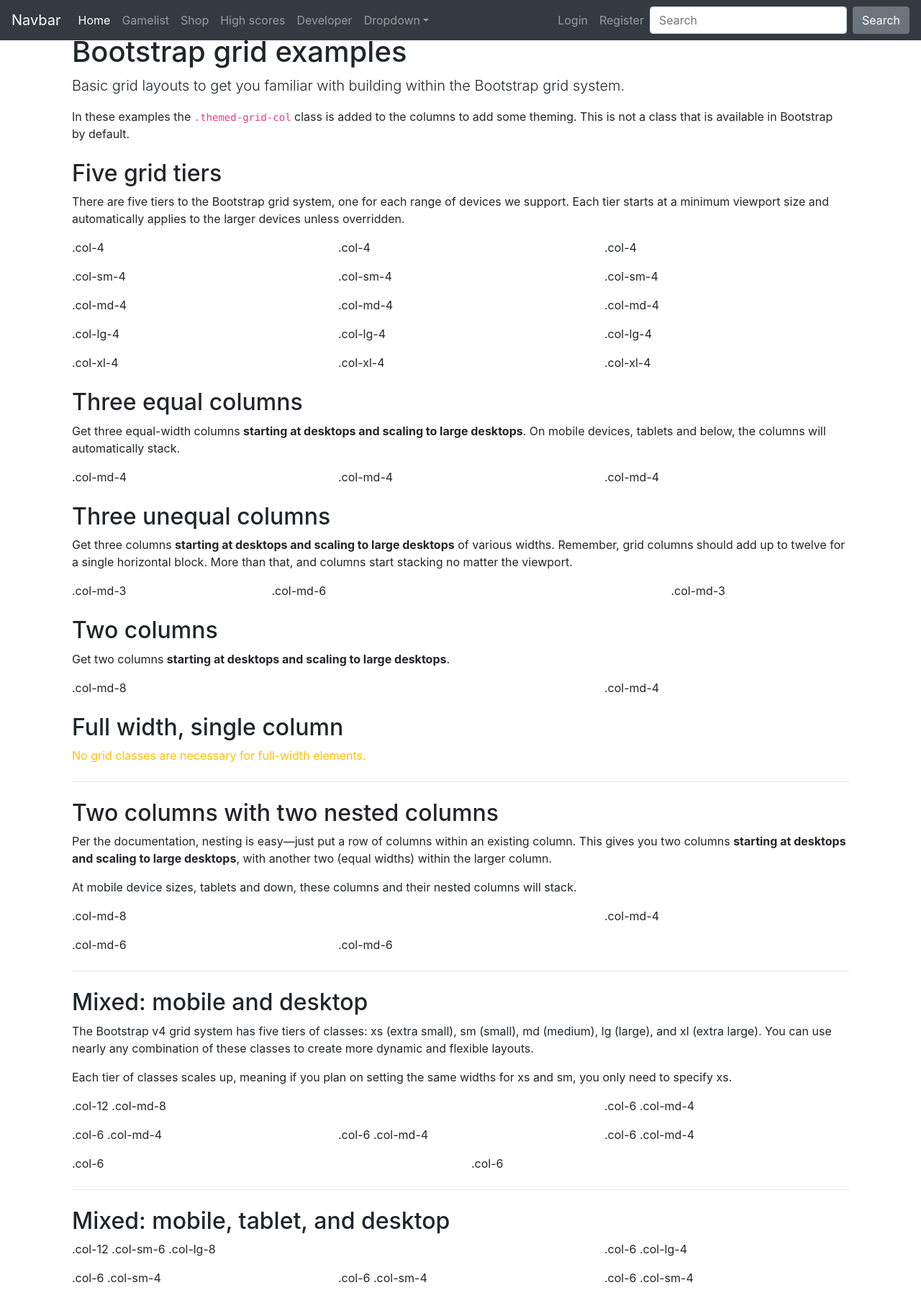
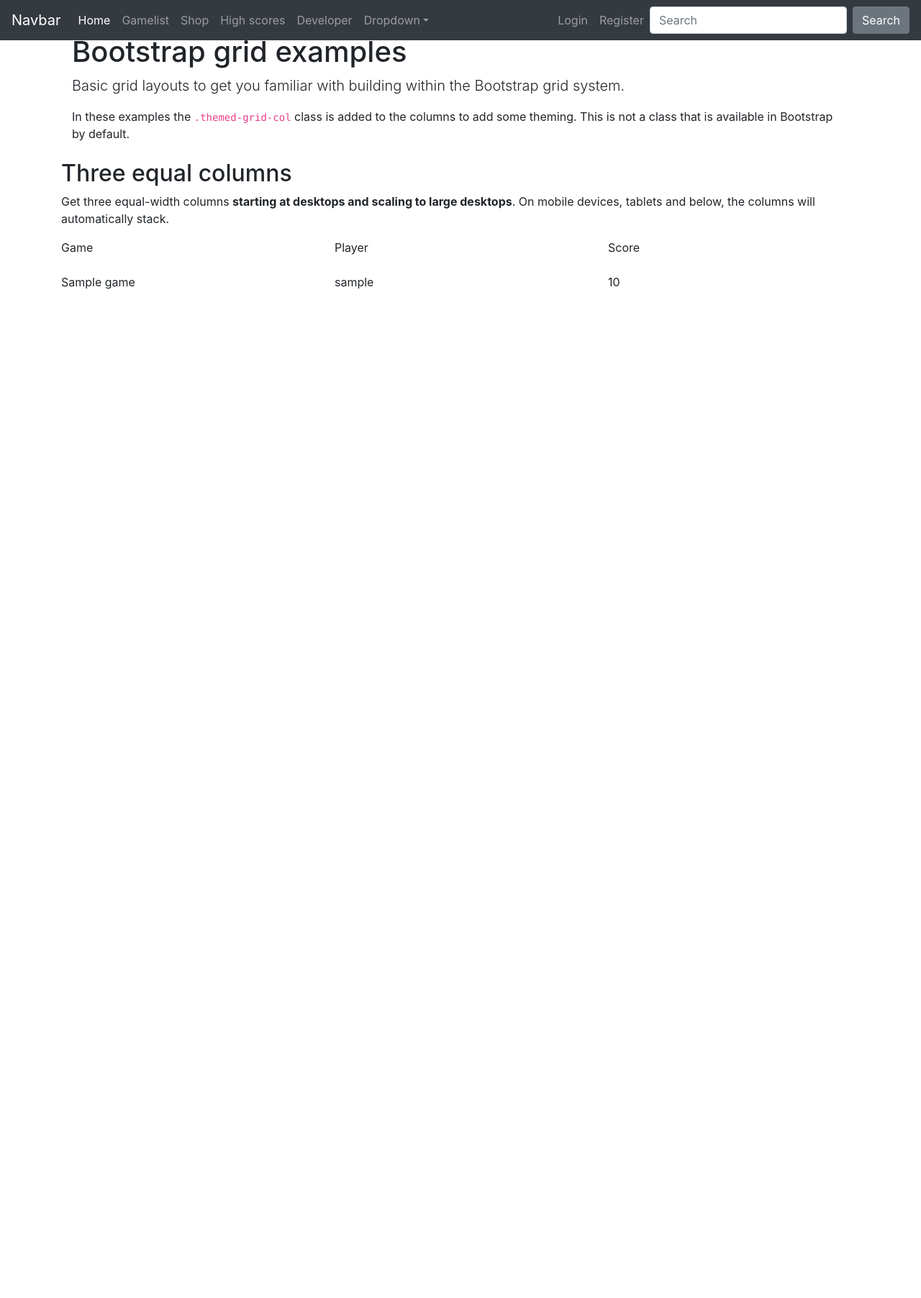
Before and after one commit to Koveror/WSD-project, a Django app: page /hello/highscores in a window 1280 px wide. Shown: the whole page at 72% size. After the commit the page ends 402 px from the top, so only its background shows below. Run offline with Django 3.2, Linux system fonts and the light colour scheme; tables that the repository leaves empty hold one stand-in row (values such as "Sample post"); some libraries are stand-ins or nearby versions.

Commit message:
added scores display. Missing highscore filtering

```diff
--- a/hello/models.py
+++ b/hello/models.py
@@ -33,6 +33,14 @@ class Score(models.Model):
     gameid = models.ForeignKey(Game, on_delete= models.CASCADE)
     score = models.IntegerField(default = 0, validators=[validate_positive])
     timestamp = models.DateTimeField()
+    '''
+    def topscores:
+        games = self.objects.group_by('gameid').get()
+        topgames = []
+        for game in games:
+            topgames.append(game.order_by('-score')[:].get())
+        return topgames
+        '''
     def __str__(self):
         return '{}, {}, {}'.format(self.gameid, self.userid, self.score)
 
--- a/hello/templates/hello/highscores.html
+++ b/hello/templates/hello/highscores.html
@@ -43,7 +43,7 @@
     <p class="lead">Basic grid layouts to get you familiar with building within the Bootstrap grid system.</p>
     <p>In these examples the <code>.themed-grid-col</code> class is added to the columns to add some theming. This is not a class that is available in Bootstrap by default.</p>
 
-    <h2 class="mt-4">Five grid tiers</h2>
+    <!-- <h2 class="mt-4">Five grid tiers</h2>
     <p>There are five tiers to the Bootstrap grid system, one for each range of devices we support. Each tier starts at a minimum viewport size and automatically applies to the larger devices unless overridden.</p>
 
     <div class="row mb-3">
@@ -74,17 +74,26 @@
       <div class="col-xl-4 themed-grid-col">.col-xl-4</div>
       <div class="col-xl-4 themed-grid-col">.col-xl-4</div>
       <div class="col-xl-4 themed-grid-col">.col-xl-4</div>
+    </main><!-- /.container -->
     </div>
 
     <h2 class="mt-4">Three equal columns</h2>
     <p>Get three equal-width columns <strong>starting at desktops and scaling to large desktops</strong>. On mobile devices, tablets and below, the columns will automatically stack.</p>
     <div class="row mb-3">
-      <div class="col-md-4 themed-grid-col">.col-md-4</div>
-      <div class="col-md-4 themed-grid-col">.col-md-4</div>
-      <div class="col-md-4 themed-grid-col">.col-md-4</div>
+        <div class="col-md-4 themed-grid-col">Game</div>
+        <div class="col-md-4 themed-grid-col">Player</div>
+        <div class="col-md-4 themed-grid-col">Score</div>
+        <br>
+        <br>
+
+      {% for score in object_list reversed  %}
+      <div class="col-md-4 themed-grid-col">{{score.gameid}}</div>
+      <div class="col-md-4 themed-grid-col">{{score.userid}}</div>
+      <div class="col-md-4 themed-grid-col">{{score.score}}</div>
+      {% endfor %}
     </div>
 
-    <h2 class="mt-4">Three unequal columns</h2>
+    <!-- <h2 class="mt-4">Three unequal columns</h2>
     <p>Get three columns <strong>starting at desktops and scaling to large desktops</strong> of various widths. Remember, grid columns should add up to twelve for a single horizontal block. More than that, and columns start stacking no matter the viewport.</p>
     <div class="row mb-3">
       <div class="col-md-3 themed-grid-col">.col-md-3</div>
@@ -152,7 +161,7 @@
       <div class="col-6 col-sm-4 themed-grid-col">.col-6 .col-sm-4</div>
       <div class="col-6 col-sm-4 themed-grid-col">.col-6 .col-sm-4</div>
       <div class="col-6 col-sm-4 themed-grid-col">.col-6 .col-sm-4</div>
-    </div>
+    </div>-->
 
   </div> <!-- /container -->
     </main><!-- /.container -->
```
